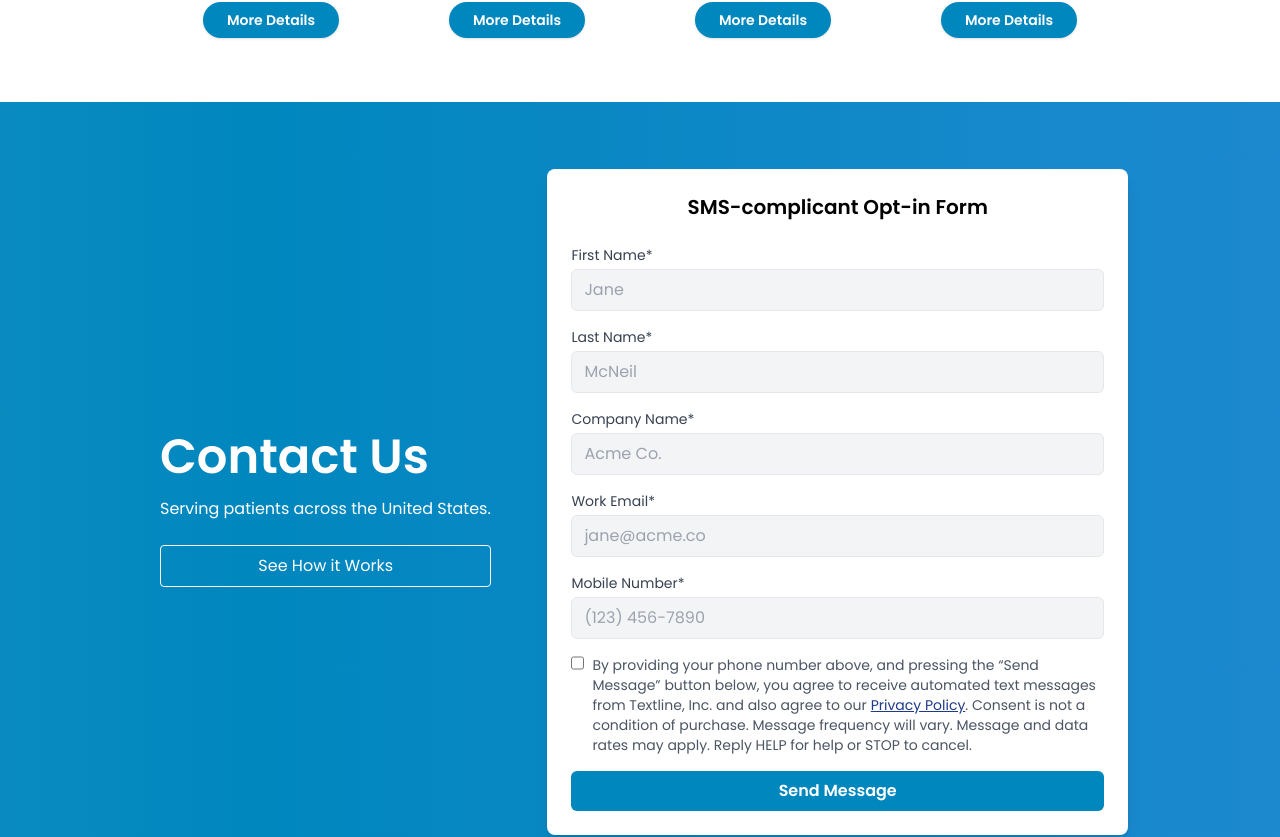
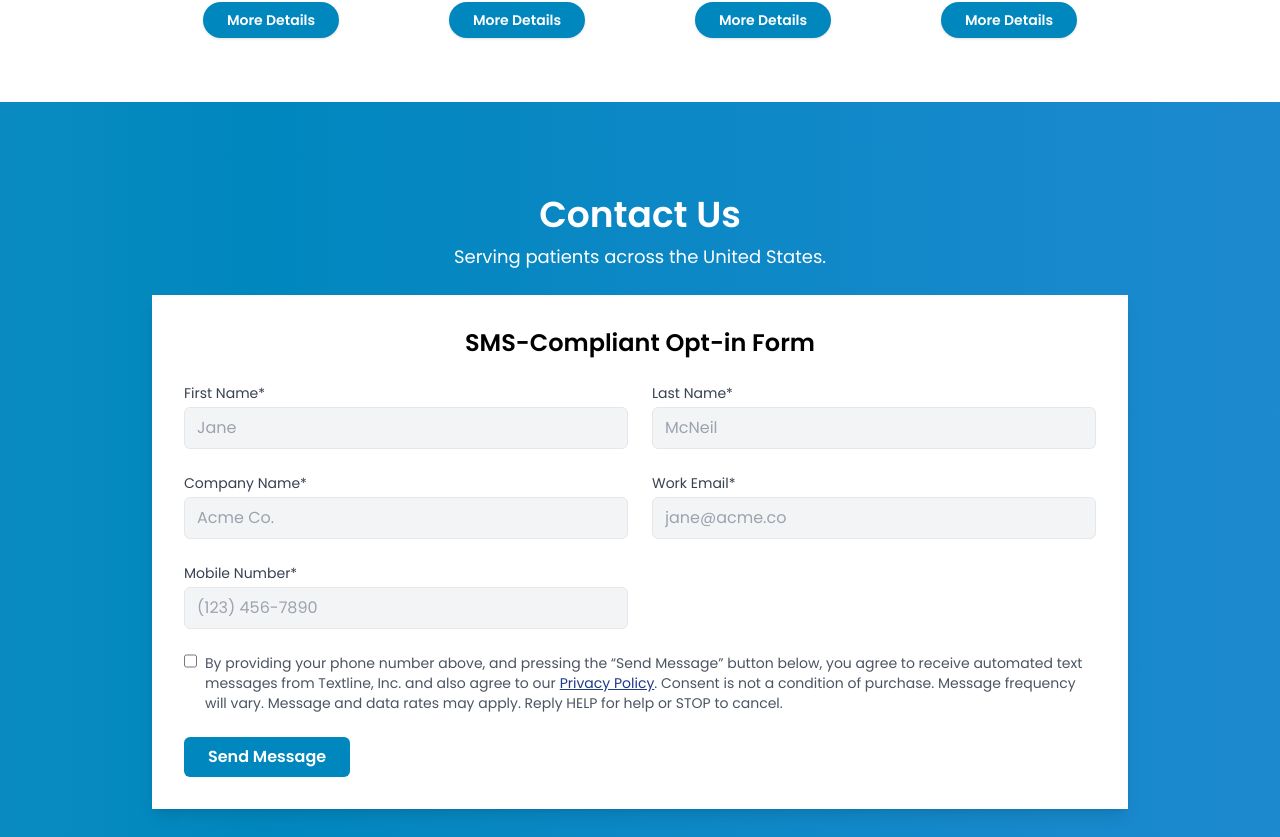
Before and after one commit to Asmaa63/CareBridge, a React (Vite) app: page / in a window 1280 px wide. Shown: the part 2891-3728 px from the top of the page. Built offline with nearby package versions, Linux system fonts and the light colour scheme.

Commit message:
editing design contact us

```diff
--- a/src/Components/Pages/ContactUs.tsx
+++ b/src/Components/Pages/ContactUs.tsx
@@ -11,26 +11,30 @@ const ContactUs: React.FC<ContactUsProps> = () => {
       whileInView={{ opacity: 1, y: 0 }} // تظهر عند التمرير
       viewport={{ once: true }} // يتم تطبيق الأنيميشن مرة واحدة فقط
       transition={{ duration: 0.8, ease: "easeOut" }}
-    className="bg-animated min-h-screen flex items-center justify-center px-4">
-      <div className="max-w-5xl  rounded-lg  overflow-hidden flex flex-col md:flex-row">
-        {/* Left Section */}
-        <div className="p-8 md:w-1/2  text-white flex flex-col justify-center text-center md:text-left">
-          {/* <h2 className="text-xl font-semibold uppercase">See Textline in Action</h2> */}
-          <h1 className="text-3xl md:text-5xl font-bold mt-4">Contact Us</h1>
-          <p className="mt-4 text-base">
+      className="bg-animated min-h-screen flex items-center justify-center px-4"
+    >
+      <div className="max-w-5xl w-full rounded-lg  overflow-hidden">
+        {/* Header Section */}
+        <div className=" text-center text-white m-6">
+          <h1 className="text-4xl font-bold ">Contact Us</h1>
+          <p className="mt-2 text-lg ">
             Serving patients across the United States.
           </p>
-          <button className="mt-6 px-6 py-2 border border-white text-white hover:bg-white hover:text-blue-900 transition rounded">
-            See How it Works
-          </button>
         </div>
 
-        {/* Right Section */}
-        <div className="p-6 m-6 bg-white md:w-3/4 shadow-lg rounded-lg">
-          <h2 className="text-xl font-bold text-center">SMS-complicant Opt-in Form</h2>
-          <form className="mt-6 space-y-4">
+        {/* Form Section */}
+        <div className="p-8 bg-white shadow-lg m-6">
+          <h2 className="text-2xl font-bold text-center mb-6">SMS-Compliant Opt-in Form</h2>
+          <form className="space-y-6">
+            {/* First Row */}
+            <div className="grid grid-cols-1 md:grid-cols-2 gap-6">
               <div>
-              <label htmlFor="firstName" className="block text-sm font-medium text-gray-700">First Name*</label>
+                <label
+                  htmlFor="firstName"
+                  className="block text-sm font-medium text-gray-700"
+                >
+                  First Name*
+                </label>
                 <input
                   type="text"
                   id="firstName"
@@ -39,9 +43,13 @@ const ContactUs: React.FC<ContactUsProps> = () => {
                   placeholder="Jane"
                 />
               </div>
-
               <div>
-              <label htmlFor="lastName" className="block text-sm font-medium text-gray-700">Last Name*</label>
+                <label
+                  htmlFor="lastName"
+                  className="block text-sm font-medium text-gray-700"
+                >
+                  Last Name*
+                </label>
                 <input
                   type="text"
                   id="lastName"
@@ -50,20 +58,32 @@ const ContactUs: React.FC<ContactUsProps> = () => {
                   placeholder="McNeil"
                 />
               </div>
+            </div>
 
+            {/* Second Row */}
+            <div className="grid grid-cols-1 md:grid-cols-2 gap-6">
               <div>
-              <label htmlFor="companyName" className="block text-sm font-medium text-gray-700">Company Name*</label>
+                <label
+                  htmlFor="companyName"
+                  className="block text-sm font-medium text-gray-700"
+                >
+                  Company Name*
+                </label>
                 <input
                   type="text"
                   id="companyName"
                   required
-                className=" bg-gray-100 mt-1 block w-full px-3 py-2 border rounded-md focus:outline-none focus:ring focus:ring-blue-900 focus:ring-opacity-50"
+                  className="bg-gray-100 mt-1 block w-full px-3 py-2 border rounded-md focus:outline-none focus:ring focus:ring-blue-900 focus:ring-opacity-50"
                   placeholder="Acme Co."
                 />
               </div>
-
               <div>
-              <label htmlFor="workEmail" className="block text-sm font-medium text-gray-700">Work Email*</label>
+                <label
+                  htmlFor="workEmail"
+                  className="block text-sm font-medium text-gray-700"
+                >
+                  Work Email*
+                </label>
                 <input
                   type="email"
                   id="workEmail"
@@ -72,9 +92,17 @@ const ContactUs: React.FC<ContactUsProps> = () => {
                   placeholder="jane@acme.co"
                 />
               </div>
+            </div>
 
+            {/* Third Row */}
+            <div className="grid grid-cols-1 md:grid-cols-2 gap-6">
               <div>
-              <label htmlFor="mobileNumber" className="block text-sm font-medium text-gray-700">Mobile Number*</label>
+                <label
+                  htmlFor="mobileNumber"
+                  className="block text-sm font-medium text-gray-700"
+                >
+                  Mobile Number*
+                </label>
                 <input
                   type="tel"
                   id="mobileNumber"
@@ -83,14 +111,15 @@ const ContactUs: React.FC<ContactUsProps> = () => {
                   placeholder="(123) 456-7890"
                 />
               </div>
-
-            <div className="flex items-start">
-              <PrivacyPopup/>
             </div>
 
+            {/* Privacy and Submit */}
+            <div className="flex items-start space-x-4">
+              <PrivacyPopup />
+            </div>
             <button
               type="submit"
-              className="w-full px-6 py-2 bg-[#0087be] text-white font-bold rounded-md hover:bg-blue-800 transition"
+              className=" px-6 py-2 bg-[#0087be] text-white font-bold rounded-md hover:bg-blue-800 transition"
             >
               Send Message
             </button>
```
Lines whose indentation alone changed are shown as unchanged.
